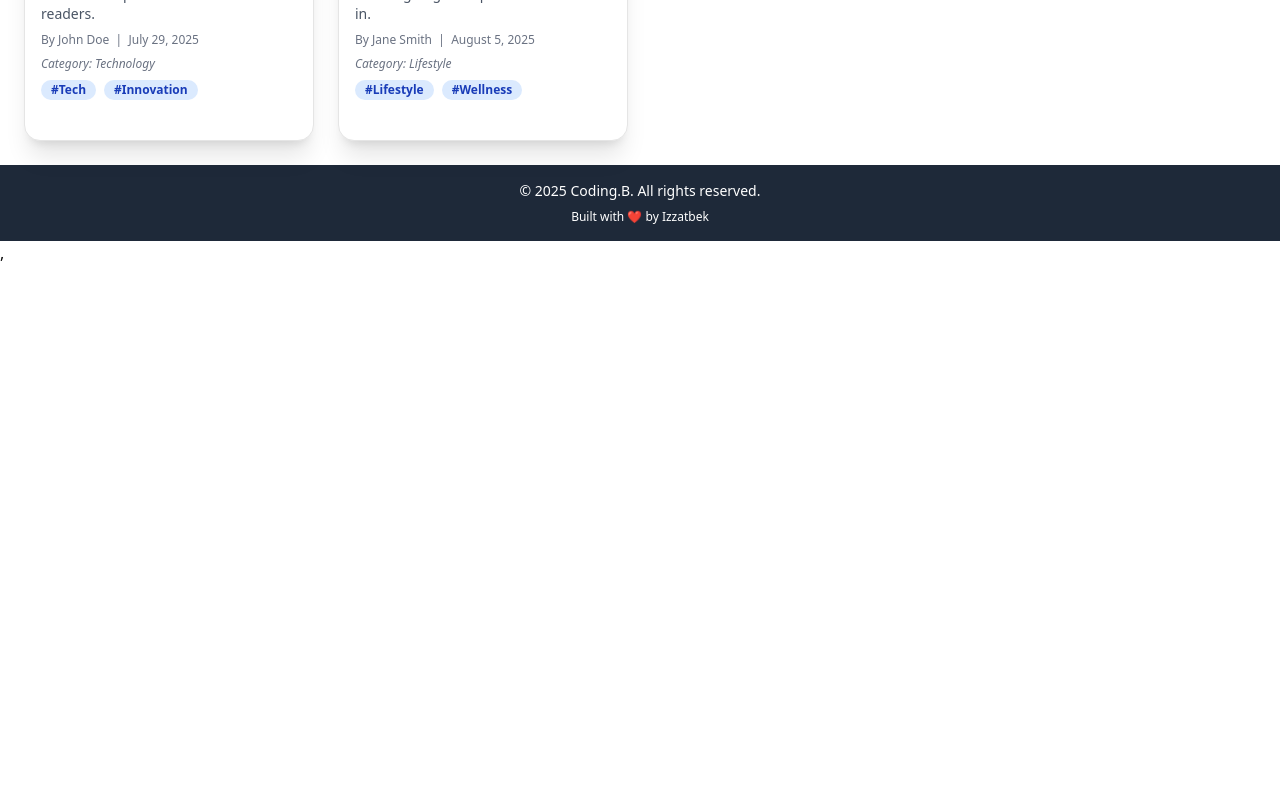
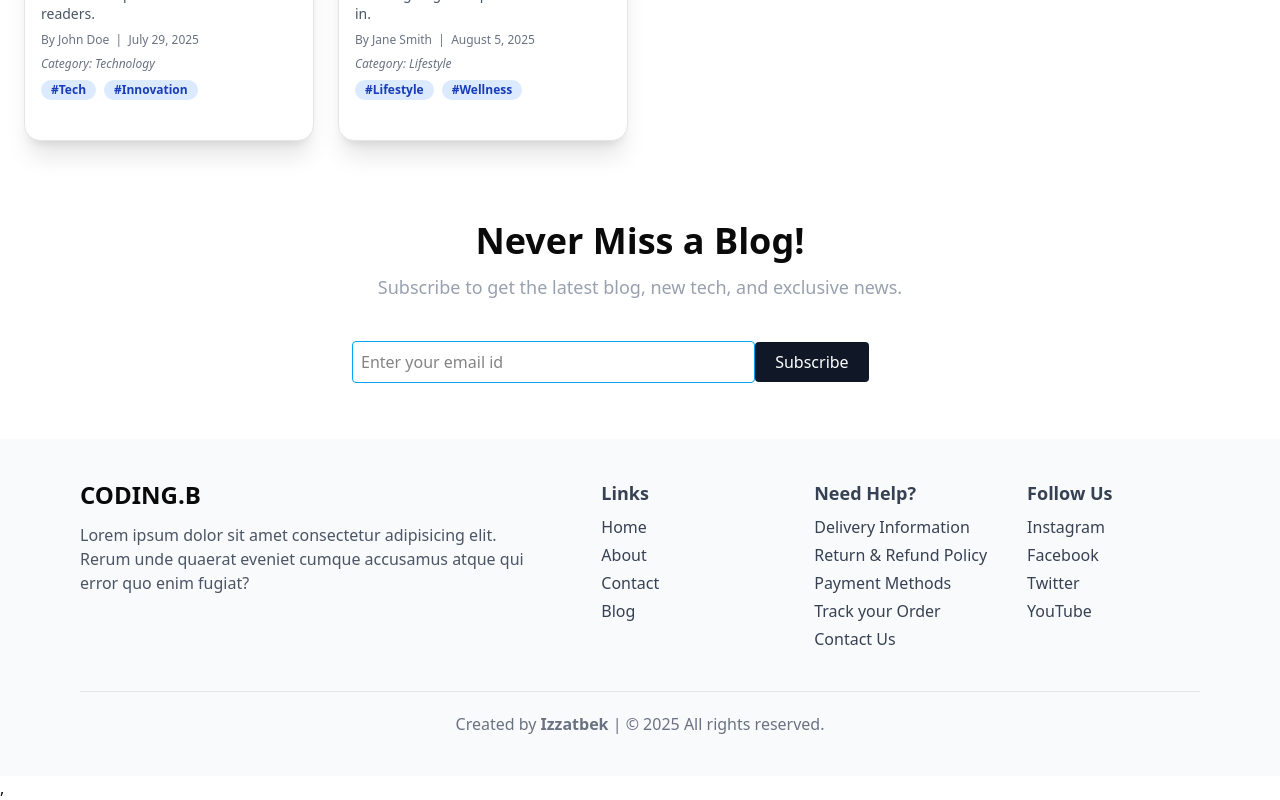
Before and after one commit to IncridableAcuman/coding_blog, a React (Vite) app in the folder frontend/: page /landing in a window 1280 px wide. Shown: the part 1167-1967 px from the top of the page. Before the commit the page ends 1432 px from the top, so only its background shows below. Built offline with nearby package versions, Linux system fonts and the light colour scheme.

Commit message:
coding blog

```diff
--- a/frontend/package.json
+++ b/frontend/package.json
@@ -24,6 +24,7 @@
     "next-themes": "^0.4.6",
     "react": "^19.1.0",
     "react-dom": "^19.1.0",
+    "react-pro-sidebar": "^1.1.0",
     "react-router-dom": "^7.7.0",
     "sonner": "^2.0.6",
     "tailwind-merge": "^3.3.1",
--- a/frontend/src/components/ui/data/Footer.tsx
+++ b/frontend/src/components/ui/data/Footer.tsx
@@ -1,19 +1,53 @@
-
 const Footer = () => {
   return (
-    <div>
-        <footer className="bg-gray-800 text-white py-4">
-            <div className="container mx-auto text-center">
-            <p className="text-sm">
-                &copy; {new Date().getFullYear()} Coding.B. All rights reserved.
-            </p>
-            <p className="text-xs mt-2">
-                Built with ❤️ by Izzatbek
-            </p>
-            </div>
-        </footer>
+    <div className="bg-gray-50 w-full py-10 px-6 lg:px-20">
+      <div className="flex flex-col lg:flex-row justify-between gap-10">
+        {/* Left section */}
+        <div className="max-w-md">
+          <h1 className="text-2xl font-bold pb-3 uppercase">coding.b</h1>
+          <p className="text-gray-600">
+            Lorem ipsum dolor sit amet consectetur adipisicing elit. Rerum unde quaerat eveniet cumque accusamus atque qui error quo enim fugiat?
+          </p>
+        </div>
+
+        {/* Right section */}
+        <div className="grid grid-cols-1 sm:grid-cols-2 lg:grid-cols-3 gap-10 text-gray-700">
+          <div>
+            <h3 className="text-lg font-semibold mb-2">Links</h3>
+            <ul className="space-y-1">
+              <li className="hover:text-blue-500 cursor-pointer">Home</li>
+              <li className="hover:text-blue-500 cursor-pointer">About</li>
+              <li className="hover:text-blue-500 cursor-pointer">Contact</li>
+              <li className="hover:text-blue-500 cursor-pointer">Blog</li>
+            </ul>
+          </div>
+          <div>
+            <h3 className="text-lg font-semibold mb-2">Need Help?</h3>
+            <ul className="space-y-1">
+              <li className="hover:text-blue-500 cursor-pointer">Delivery Information</li>
+              <li className="hover:text-blue-500 cursor-pointer">Return & Refund Policy</li>
+              <li className="hover:text-blue-500 cursor-pointer">Payment Methods</li>
+              <li className="hover:text-blue-500 cursor-pointer">Track your Order</li>
+              <li className="hover:text-blue-500 cursor-pointer">Contact Us</li>
+            </ul>
+          </div>
+          <div>
+            <h3 className="text-lg font-semibold mb-2">Follow Us</h3>
+            <ul className="space-y-1">
+              <li className="hover:text-blue-500 cursor-pointer">Instagram</li>
+              <li className="hover:text-blue-500 cursor-pointer">Facebook</li>
+              <li className="hover:text-blue-500 cursor-pointer">Twitter</li>
+              <li className="hover:text-blue-500 cursor-pointer">YouTube</li>
+            </ul>
+          </div>
+        </div>
+      </div>
+      {/* info */}
+      <div className="text-center text-gray-500 mt-10 border-t pt-5">
+        Created by <span className="font-semibold">Izzatbek</span> | © 2025 All rights reserved.
+      </div>
     </div>
-  )
-}
+  );
+};
 
-export default Footer
+export default Footer;
--- a/frontend/src/index.css
+++ b/frontend/src/index.css
@@ -118,3 +118,7 @@
     @apply bg-background text-foreground;
   }
 }
+
+.pdg{
+  padding: 30px 10%;
+}
--- a/frontend/src/pages/Landing.tsx
+++ b/frontend/src/pages/Landing.tsx
@@ -21,6 +21,16 @@ const Landing = () => {
       </div>
       <BlogCards />
     </div>
+    {/* nerver miss a blog */}
+    <div className="flex flex-col items-center justify-center p-4">
+      <h1 className="text-3xl font-semibold lg:text-4xl pt-10">Never Miss a Blog!</h1>
+      <p className="pt-3 text-lg text-gray-400">Subscribe to get the latest blog, new tech, and exclusive news.</p>
+      <div className="py-10 w-full  max-w-xl mx-auto">
+        <input type="email" placeholder="Enter your email id"
+         className="w-[70%] border border-sky-500 p-2 rounded focus:outline-none focus:ring-2 focus:ring-sky-500" />
+        <button className="bg-gray-900 text-white px-5 py-2 rounded cursor-pointer hover:bg-gray-700 transition duration-300">Subscribe</button>
+      </div>
+    </div>
     <Footer/>
     </>
   )
```
Also changed, not shown: 1 other file (tests, documents, lock files or other folders).
